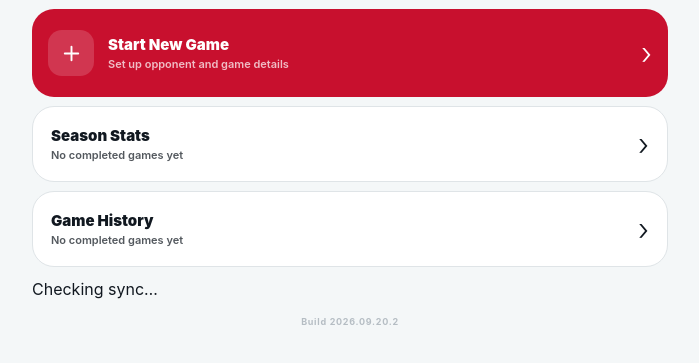
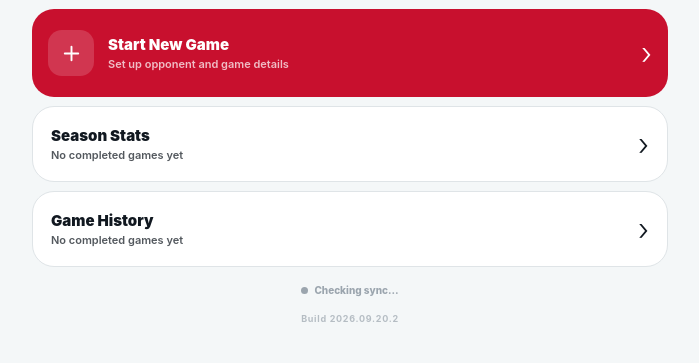
Before and after one commit to thesolelab/basketball-stat-tracker, a plain HTML site: page index.html in a window 1280 px wide. Shown: the part 155-518 px from the top of the page, without its empty margins (290-989 px from the left). Drawn offline with Linux system fonts and the light colour scheme; no server answers.

Commit message:
Update styles.css

```diff
--- a/css/styles.css
+++ b/css/styles.css
@@ -2227,3 +2227,42 @@ button:focus-visible {
 
   opacity: 0.7;
 }
+/* ======================================================
+   SYNC STATUS
+====================================================== */
+
+.sync-status {
+  display: flex;
+  align-items: center;
+  justify-content: center;
+
+  gap: 6px;
+
+  margin-top: 5px;
+
+  color: var(--text-muted);
+
+  font-size: 10px;
+  font-weight: 800;
+}
+
+.sync-status-dot {
+  width: 7px;
+  height: 7px;
+
+  background: #9ba5ae;
+
+  border-radius: 50%;
+}
+
+.sync-status.is-synced .sync-status-dot {
+  background: #2e9d59;
+}
+
+.sync-status.is-syncing .sync-status-dot {
+  background: #d99a23;
+}
+
+.sync-status.is-offline .sync-status-dot {
+  background: var(--red);
+}
```
